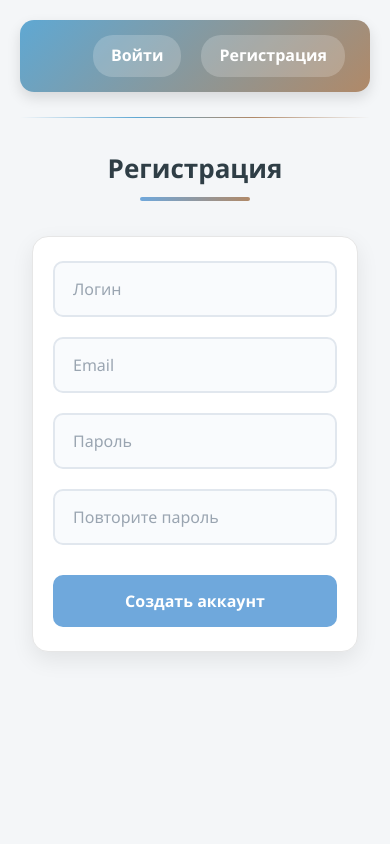
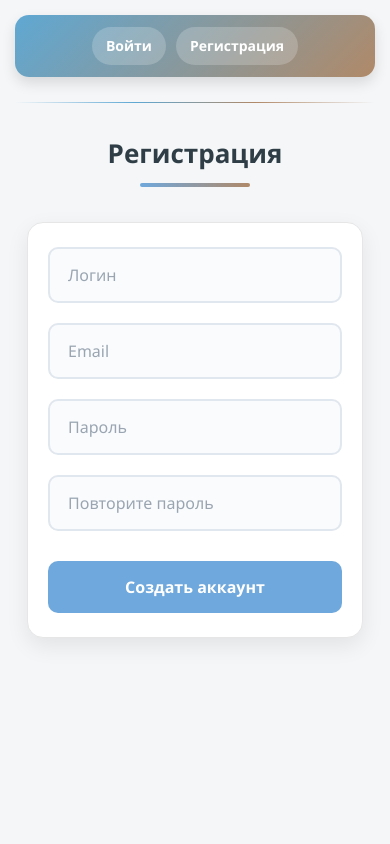
Before and after one commit to anhelikab-sayan/TravelCompass1, a Django app: page /register/ in a window 390 px wide. Run offline with Django 5.2, Linux system fonts and the light colour scheme.

Commit message:
Небольшая адаптация для мобильных телефонов

```diff
--- a/TravelCompass/static/css/base.css
+++ b/TravelCompass/static/css/base.css
@@ -83,3 +83,21 @@
     color: #2f3e46;
     font-weight: 500;
 }
+
+/* Адаптация */
+@media (max-width: 600px) {
+    body {
+        padding: 15px;
+    }
+
+    nav {
+        padding: 12px;
+        justify-content: center;
+        gap: 10px;
+    }
+
+    nav a {
+        padding: 8px 14px;
+        font-size: 14px;
+    }
+}
```
